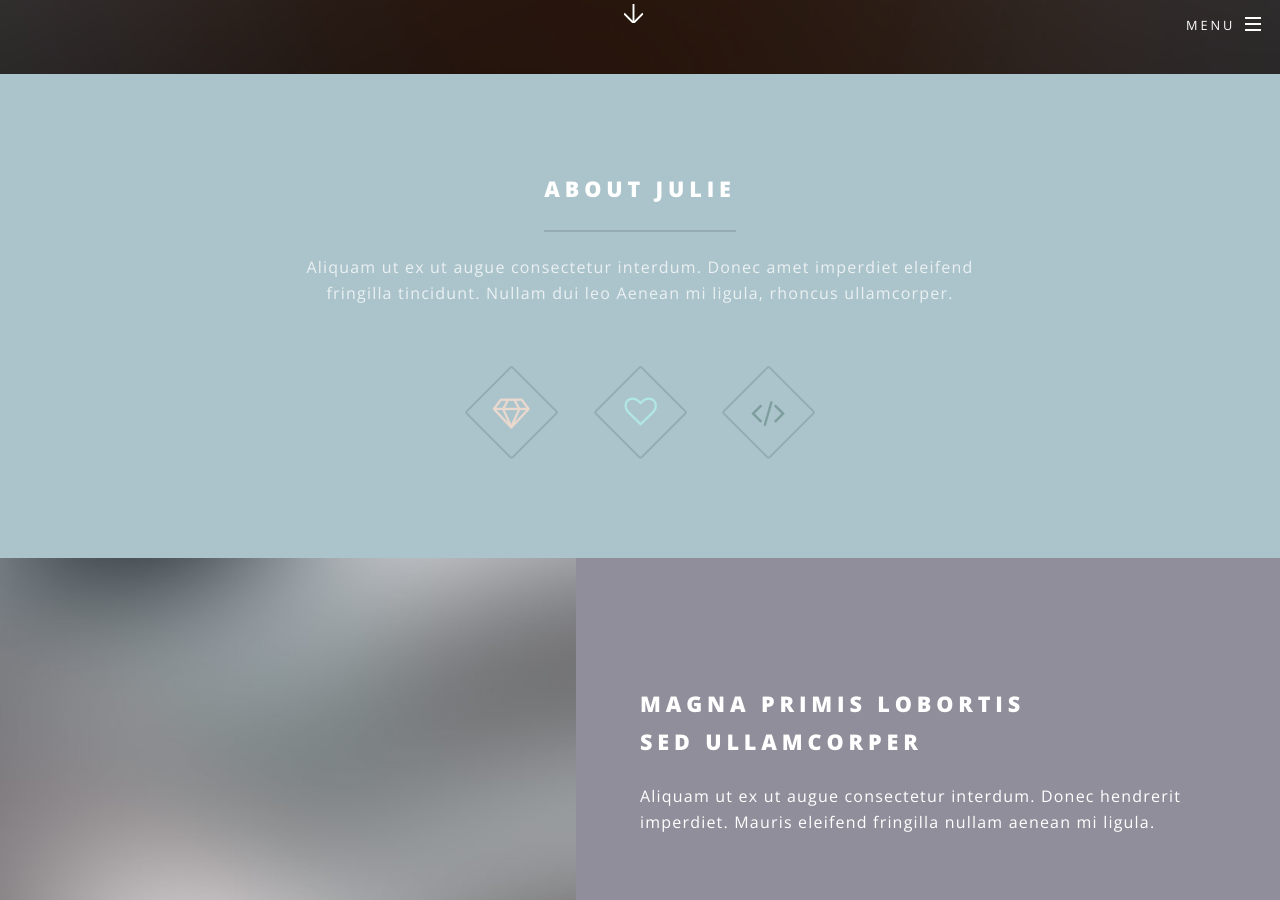
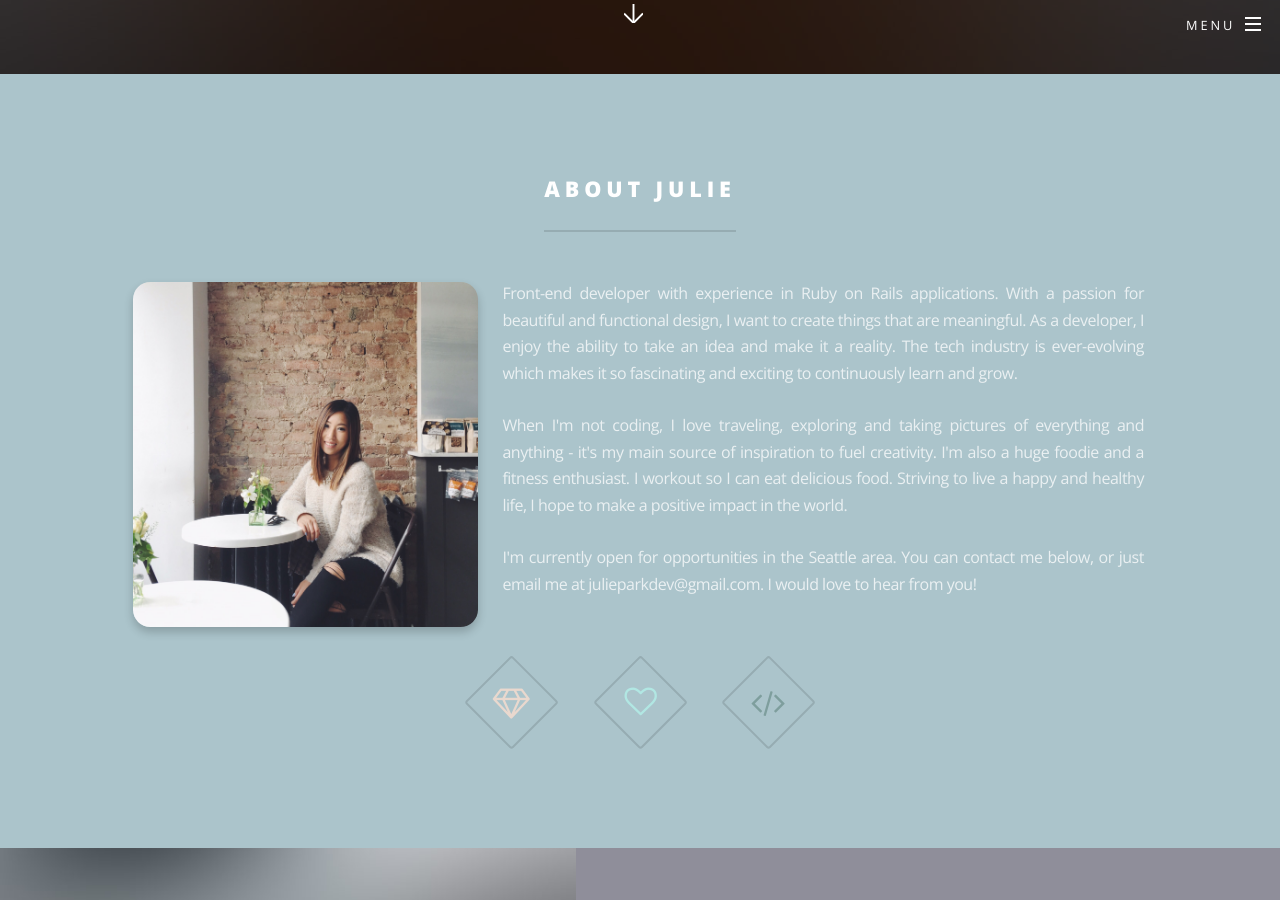
Before and after one commit to jspark721/jp-portfolio, a Jekyll site: the page built from index.html, in a window 1280 px wide and 900 px high, scrolled down 826 px. Built offline with Jekyll 4.4.1, drawn with Linux system fonts in a browser that asks for light colours.

Commit message:
added about me image

```diff
--- a/css/main.scss
+++ b/css/main.scss
@@ -223,6 +223,12 @@ $baseurl: '{{ site.baseurl }}/images';
 			position: relative;
 			top: -0.25em;
 		}
+
+        .about {
+            text-align: justify;
+            margin: 0 4.5em 0 4.5em;
+            letter-spacing: -.03em;
+        }
 
 		h2 + p {
 		}
@@ -547,6 +553,13 @@ $baseurl: '{{ site.baseurl }}/images';
 			}
 		}
 	}
+    .about-image {
+        max-width: 30%;
+        float: left;
+        margin: 0.1em 1.5em 0em 4.3em;
+        border-radius: 5%;
+        box-shadow: 0 5px 10px 0 rgba(0, 0, 0, 0.2);
+    }
 
 /* List */
 
--- a/index.html
+++ b/index.html
@@ -17,9 +17,12 @@ layout: landing
 					<section id="one" class="wrapper style1 special">
 						<div class="inner">
 							<header class="major">
-								<h2>About Julie</h2>
-								<p>Aliquam ut ex ut augue consectetur interdum. Donec amet imperdiet eleifend<br />
-								fringilla tincidunt. Nullam dui leo Aenean mi ligula, rhoncus ullamcorper.</p>
+								<h2>About Julie</h2><br /><br />
+                                <img class="about-image" src="images/about.JPG" alt="">
+                                <p class="about">Front-end developer with experience in Ruby on Rails applications. With a passion for beautiful and functional design, I want to create things that are meaningful. As a developer, I enjoy the ability to take an idea and make it a reality. The tech industry is ever-evolving which makes it so fascinating and exciting to continuously learn and grow. <br /><br />
+                                When I'm not coding, I love traveling, exploring and taking pictures of everything and anything - it's my main source of inspiration to fuel creativity. I'm also a huge foodie and a fitness enthusiast. I workout so I can eat delicious food. Striving to live a happy and healthy life, I hope to make a positive impact in the world. <br /><br />
+                                I'm currently open for opportunities in the Seattle area. You can contact me below, or just email me at julieparkdev@gmail.com. I would love to hear from you!
+                                </p>
 							</header>
 							<ul class="icons major">
 								<li><span class="icon fa-diamond major style1"><span class="label">Lorem</span></span></li>
```
Also changed, not shown: images/about.JPG (added).
